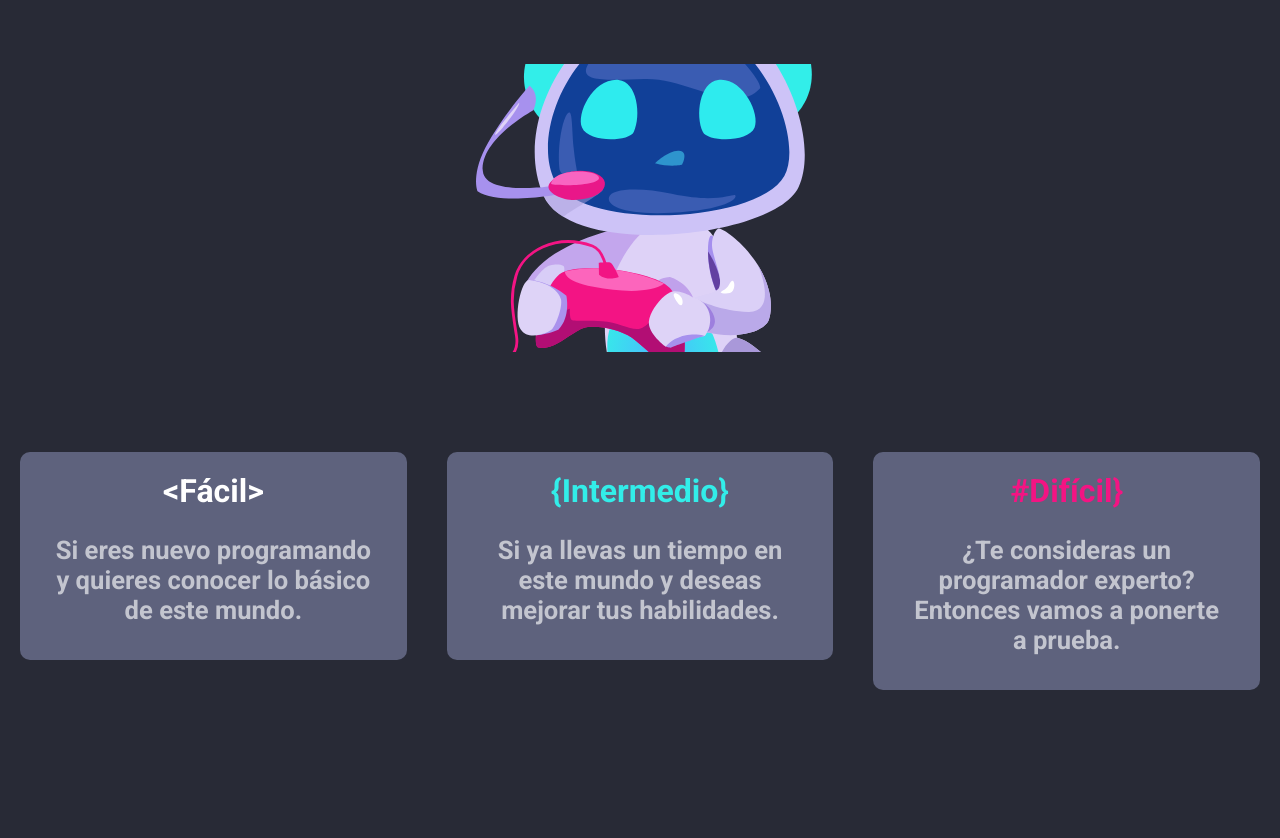
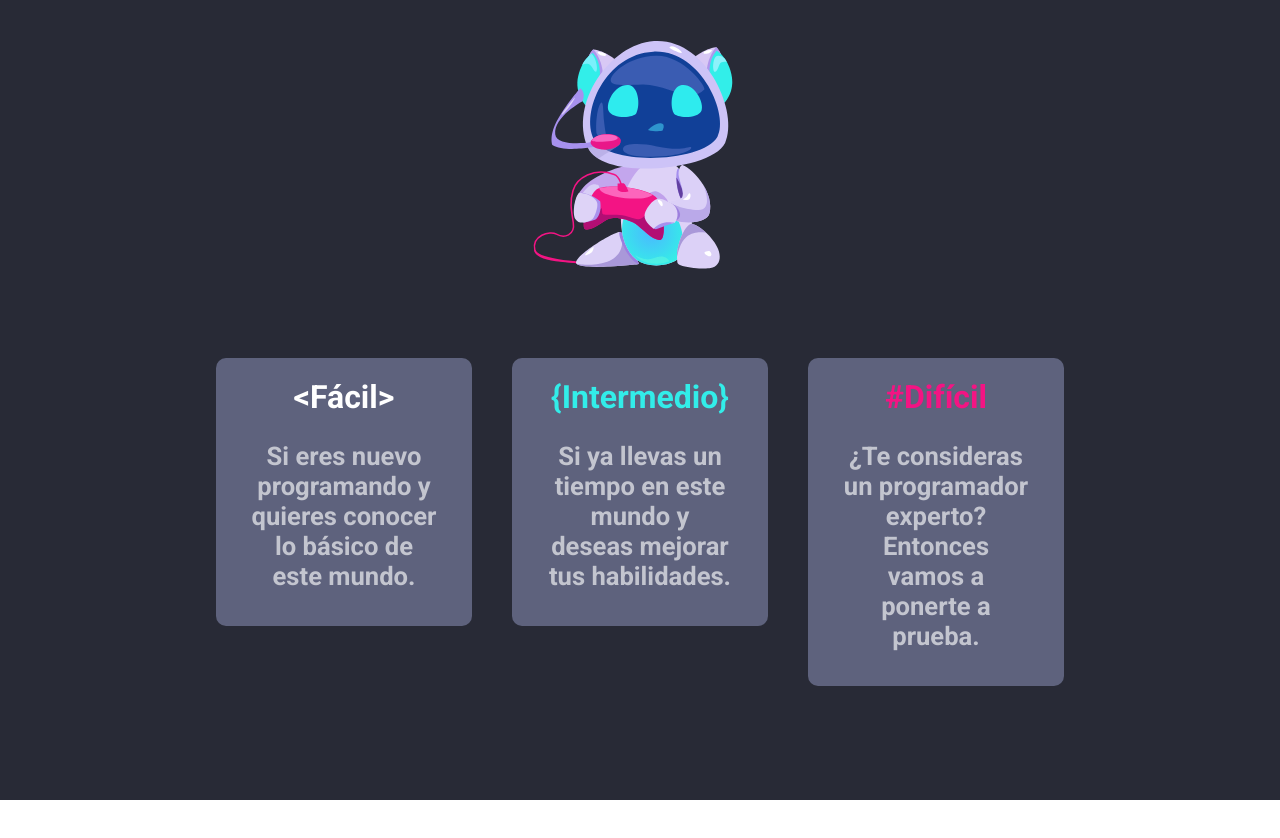
Before and after one commit to gebrayel/Codi-Leetcode-Clone-Frontend, a React (Create React App) app: page /actual in a window 1280 px wide. Shown: the top 838 px of the page. After the commit the page ends 800 px from the top, so only its background shows below. Built offline with nearby package versions, Linux system fonts and the light colour scheme.

Commit message:
Refactorizar

```diff
--- a/src/screens/Difficulties/Difficulties.js
+++ b/src/screens/Difficulties/Difficulties.js
@@ -1,6 +1,7 @@
 import React from 'react'
 import kitty from '../../assets/animations/robot_playing.json';
-import '../Difficulties/Difficulties.scss';
+import { makeStyles } from '@material-ui/core/styles';
+import { Box, Grid } from '@material-ui/core';
 
 import colors from "../../config/colors/colors";
 
@@ -8,13 +9,24 @@ import DifficultyBox from '../../components/DifficultyBox/DifficultyBox';
 import LottieF from '../../components/LottieFile/LottieFile'
 
 export default function Difficulties(props) {
+    const classes = useStyles(props);
 
     return (
-        <div id="background">
-            <div id='lottie'>
-                <LottieF animationData={kitty} height={'100%'} width={'50%'} idLF='kitty'/>
-            </div>
-            <div id="boxes">
+        <Box className={classes.container}>
+            <Box
+                className={classes.lottieContainer}
+            >
+                <Box className={classes.lottie}>
+                    <LottieF animationData={kitty}/>
+                </Box>
+            </Box>
+            <Box
+                className={classes.box}
+            >
+                <Grid
+                    container
+                    className={classes.boxContainer}
+                >
                     <DifficultyBox
                         title="<Fácil>"
                         titleColor={colors.easy}
@@ -28,12 +40,46 @@ export default function Difficulties(props) {
                         Si ya llevas un tiempo en este mundo y deseas mejorar tus habilidades.
                     </DifficultyBox>
                     <DifficultyBox
-                    title="#Difícil}"
+                        title="#Difícil"
                         titleColor={colors.hard}
                     >
                         ¿Te consideras un programador experto? Entonces vamos a ponerte a prueba.
                     </DifficultyBox>
-            </div>
-         </div>
+                </Grid>
+            </Box>
+         </Box>
     );
 }
+
+const useStyles = makeStyles(theme => ({
+    container: {
+        height: "100vh",
+        backgroundColor: colors.background,
+        justifyContent: "center"
+    },
+    lottieContainer: {
+        justifyContent: "center",
+        display: "flex",
+        padding: 30,
+    },
+    lottie: {
+        width: "20%",
+        [theme.breakpoints.down('sm')]: {
+            width: "30%"
+        },
+    },
+    boxContainer: {
+        marginTop: 30,
+        paddingLeft: 100,
+        paddingRight: 100,
+        width: "85%",
+        [theme.breakpoints.down('sm')]: {
+            width: "100%"
+        },
+    },
+    box: {
+        justifyContent: "center",
+        display: "flex"
+    },
+
+}));
--- a/src/screens/Difficulties/Difficulties.scss
+++ /dev/null
@@ -1,30 +0,0 @@
-@import "../../styles/global/variables.scss";
-
-* {
-  margin: 0;
-  padding: 0;
-  list-style: none;
-  text-decoration: none;
-  border: none;
-  outline: none;
-}
-
-#background {
-  background-color: $Color-Bg-Black;
-  width: 100vw;
-  height: 100vh;
-  padding-top: 8vh;
-}
-
-#lottie {
-  margin: 0 auto;
-  width: 36vw;
-  height: 36vh;
-}
-
-#boxes {
-  display: flex;
-  flex-direction: row;
-  justify-content: center;
-  margin-top: 10vh;
-}
```
Lines whose indentation alone changed are shown as unchanged.
